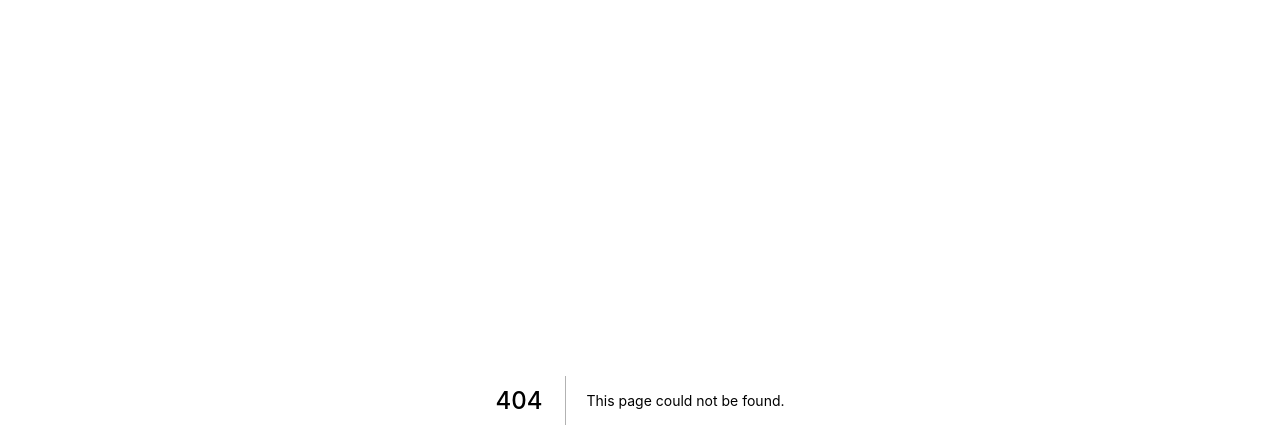
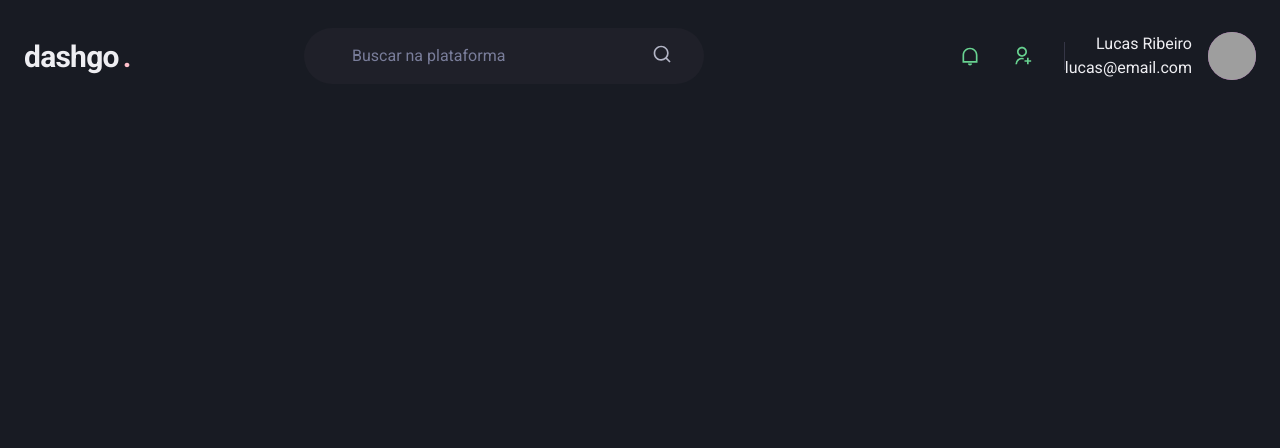
Before and after one commit to DevDosSantosLucas/dashgo, a Next.js app: page /dashboard in a window 1280 px wide. Before the commit this address had no page. Shown: the top 448 px of the page. Built offline with nearby package versions, Linux system fonts and the light colour scheme; grey boxes are pictures that could not be loaded.

Commit message:
Header component

```diff
--- a/package.json
+++ b/package.json
@@ -16,7 +16,8 @@
     "framer-motion": "^4.1.17",
     "next": "11.1.2",
     "react": "17.0.2",
-    "react-dom": "17.0.2"
+    "react-dom": "17.0.2",
+    "react-icons": "^4.2.0"
   },
   "devDependencies": {
     "@types/node": "^16.9.1",
--- /dev/null
+++ b/src/components/Header.tsx
@@ -0,0 +1,71 @@
+import React from "react";
+import { Flex,Box ,Input,Text, Icon,HStack, Avatar} from "@chakra-ui/react";
+import { RiNotificationLine, RiSearchLine, RiUserAddLine} from 'react-icons/ri';
+
+export function Header() {
+    return(
+        <Flex
+            as = "header"
+            w = "100%"
+            maxWidth = {1480}
+            h = "20"
+            mx = "auto"
+            mt = "4"
+            px = "6"
+            align = "center"
+            >
+                <Text
+                fontSize= "3xl"
+                fontWeight= "bold"
+                letterSpacing="tight"
+                w = "64">
+                    dashgo
+                <Text as = "span" ml = "1" color= "pink">.</Text>
+                </Text>
+
+            <Flex
+            as = "label"
+            flex = "1"
+            py= "4"
+            px = "8"
+            ml = "6"
+            maxWidth = {400}
+            alignSelf = "center"
+            color = "gray.200"
+            position = "relative"
+            bg = "gray.800"
+            borderRadius = "full">
+                <Input
+                color = "gray.50"
+                variant = "unstyled"
+                mr = "4"
+                px = "4"
+                placeholder = "Buscar na plataforma"
+                _placeholder ={{color:"gray.400"}}
+                />
+                <Icon as = {RiSearchLine} fontSize = "20"/>
+            </Flex>
+
+            <Flex
+            align = "center"
+            ml = "auto"
+            >
+                <HStack
+                    spacing ="8" ml= "auto" pr = "8" py = "1"
+                    color="green.300" borderRightWidth = {1} borderColor = "gray.700"
+                >
+                    <Icon as ={RiNotificationLine } fontSize = "20" />
+                    <Icon as ={RiUserAddLine } fontSize = "20" />
+                </HStack>
+
+                <Flex align = "center">
+                    <Box mr= "4" textAlign = "right">
+                        <Text>Lucas Ribeiro</Text>
+                        <Text>lucas@email.com</Text>
+                    </Box>
+                    <Avatar size = 'md' name = "Lucas Ribeiro" src = "https://github.com/DevDosSantosLucas.png"/>
+                </Flex>
+            </Flex>
+        </Flex>
+    )
+}
--- /dev/null
+++ b/src/pages/dashboard.tsx
@@ -0,0 +1,8 @@
+import React from "react";
+import { Header } from "../components/Header";
+
+export default function Dashboard(){
+    return(
+        <Header />
+    )
+}
```
Also changed, not shown: anotacao.txt, 1 other file (tests, documents, lock files or other folders).
